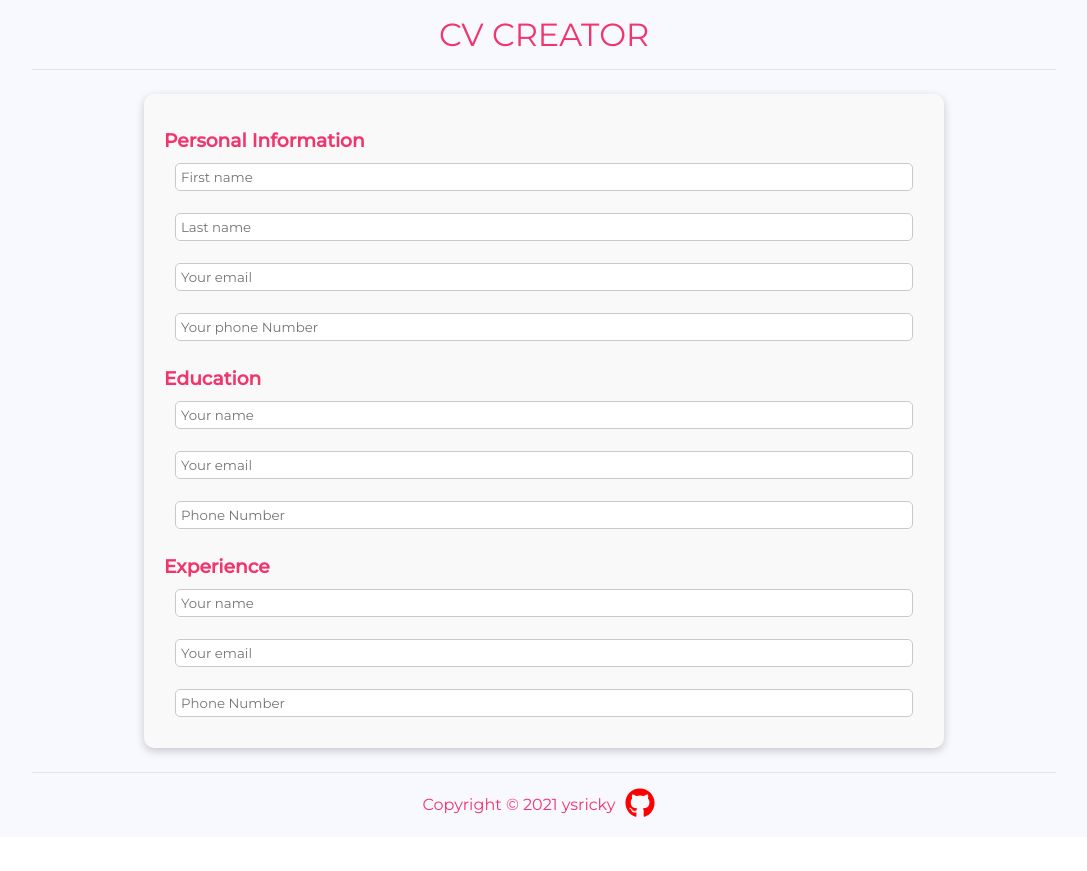
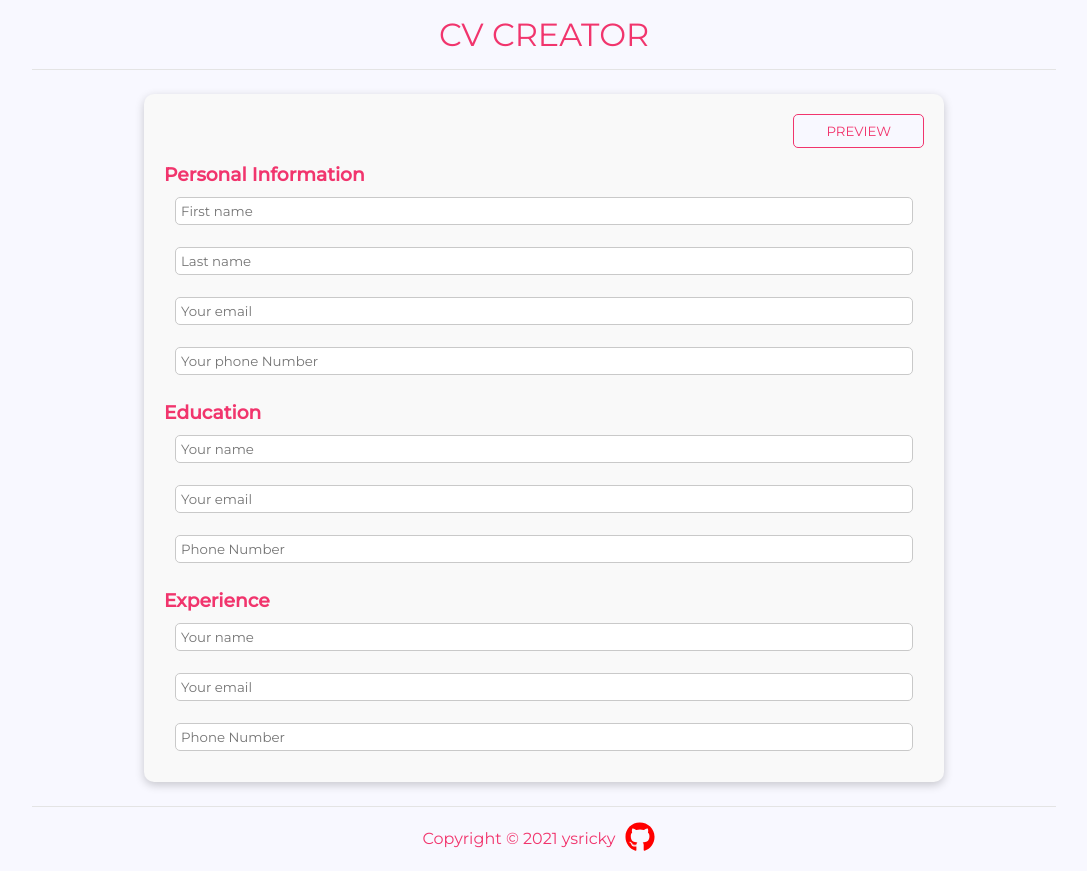
Before and after one commit to ysricky/cv-creator, a React (Create React App) app: page / in a window 1280 px wide. Shown: the whole page, without its empty margins (96-1183 px from the left). Before the commit the page ends 837 px from the top, so only its background shows below. Built offline with nearby package versions, Linux system fonts and the light colour scheme.

Commit message:
create more reusable component

```diff
--- /dev/null
+++ b/src/components/EditButton.js
@@ -0,0 +1,16 @@
+import { Component } from 'react';
+
+class EditButton extends Component {
+  constructor(props) {
+    super(props);
+    this.props = props;
+  }
+
+  render() {
+    return (
+      <button onClick={this.props.buttonClicked}>{this.props.mode}</button>
+    );
+  }
+}
+
+export default EditButton;
--- /dev/null
+++ b/src/components/Education.js
@@ -0,0 +1,16 @@
+import { Component } from 'react';
+
+class Education extends Component {
+  render() {
+    return (
+      <section className="education">
+        <h3>Education</h3>
+        <input type="text" id="name" placeholder="Your name" />
+        <input type="email" id="email" placeholder="Your email" />
+        <input type="text" id="phone" placeholder="Phone Number" />
+      </section>
+    );
+  }
+}
+
+export default Education;
--- /dev/null
+++ b/src/components/Experience.js
@@ -0,0 +1,16 @@
+import { Component } from 'react';
+
+class Experience extends Component {
+  render() {
+    return (
+      <section className="experience">
+        <h3>Experience</h3>
+        <input type="text" id="name" placeholder="Your name" />
+        <input type="email" id="email" placeholder="Your email" />
+        <input type="text" id="phone" placeholder="Phone Number" />
+      </section>
+    );
+  }
+}
+
+export default Experience;
--- /dev/null
+++ b/src/components/General.js
@@ -0,0 +1,34 @@
+import { Component } from 'react';
+
+class General extends Component {
+  constructor(props) {
+    super(props);
+    this.props = props;
+    this.state = { firstName: '', lastName: null, email: null, phone: null };
+    this.updateFirstName = this.updateFirstName.bind(this);
+  }
+
+  updateFirstName(event) {
+    this.setState({ firstName: event.target.value });
+  }
+
+  render() {
+    return (
+      <section className="general-info">
+        <h3>Personal Information</h3>
+        <input
+          type="text"
+          defaultValue={this.state.firstName}
+          onChange={this.updateFirstName}
+          id="first-name"
+          placeholder="First name"
+        />
+        <input type="text" id="last-name" placeholder="Last name" />
+        <input type="email" id="email" placeholder="Your email" />
+        <input type="text" id="phone" placeholder="Your phone Number" />
+      </section>
+    );
+  }
+}
+
+export default General;
--- a/src/components/Main.js
+++ b/src/components/Main.js
@@ -1,29 +1,32 @@
 import { Component } from 'react';
 import '../styles/Main.css';
+import EditButton from './EditButton';
+import General from './General';
+import Education from './Education';
+import Experience from './Experience';
 
 class Main extends Component {
+  constructor() {
+    super();
+    this.state = {
+      mode: 'Preview',
+    };
+    this.changeMode = this.changeMode.bind(this);
+  }
+
+  changeMode() {
+    this.state.mode === 'Preview'
+      ? this.setState({ mode: 'Edit' })
+      : this.setState({ mode: 'Preview' });
+  }
+
   render() {
     return (
-      <div className="form-section">
-        <section className="general-info">
-          <h3>Personal Information</h3>
-          <input type="text" id="first-name" placeholder="First name" />
-          <input type="text" id="last-name" placeholder="Last name" />
-          <input type="email" id="email" placeholder="Your email" />
-          <input type="text" id="phone" placeholder="Your phone Number" />
-        </section>
-        <section className="education">
-          <h3>Education</h3>
-          <input type="text" id="name" placeholder="Your name" />
-          <input type="email" id="email" placeholder="Your email" />
-          <input type="text" id="phone" placeholder="Phone Number" />
-        </section>
-        <section className="experience">
-          <h3>Experience</h3>
-          <input type="text" id="name" placeholder="Your name" />
-          <input type="email" id="email" placeholder="Your email" />
-          <input type="text" id="phone" placeholder="Phone Number" />
-        </section>
+      <div className="main">
+        <EditButton buttonClicked={this.changeMode} mode={this.state.mode} />
+        <General mode={this.state.mode} />
+        <Education mode={this.state.mode} />
+        <Experience mode={this.state.mode} />
       </div>
     );
   }
--- a/src/styles/Main.css
+++ b/src/styles/Main.css
@@ -1,4 +1,4 @@
-.form-section {
+.main {
   margin: 1.5rem 0;
   width: 800px;
   background-color: #f9f9f9;
@@ -7,10 +7,27 @@
   border-radius: 10px;
 }
 
+button {
+  cursor: pointer;
+  display: block;
+  margin-left: auto;
+  padding: 0.5rem 2rem;
+  border: 1px solid var(--pink);
+  border-radius: 5px;
+  color: var(--pink);
+  background-color: #f8f8ff;
+  text-transform: uppercase;
+  transition: all 0.39s ease;
+}
+
+button:hover {
+  background-color: var(--pink);
+  color: #f8f8ff;
+}
+
 .general-info,
 .education,
 .experience {
-  height: 35%;
   display: flex;
   flex-direction: column;
   justify-content: space-evenly;
```
